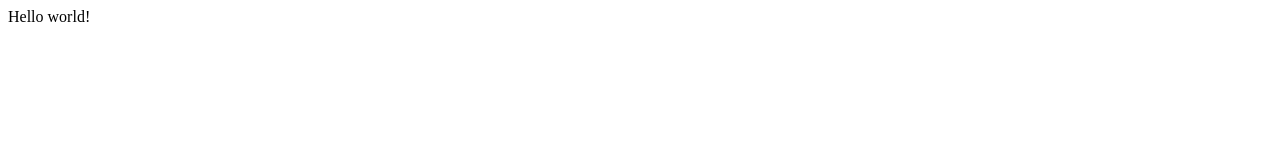
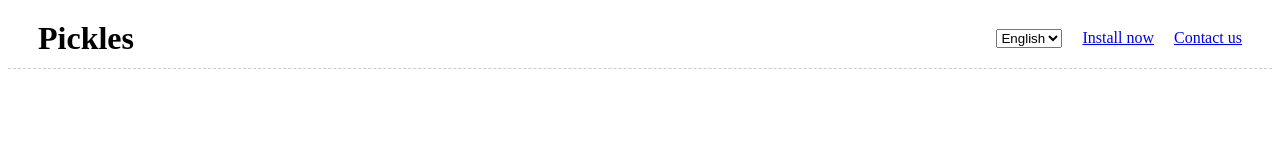
Before and after one commit to ndjndj/pickles-homepage, a Gatsby site: page / in a window 1280 px wide. Built offline with nearby package versions, Linux system fonts and the light colour scheme; Gatsby itself is replaced by a stand-in of ours.

Commit message:
inplement header

```diff
--- /dev/null
+++ b/src/components/header.js
@@ -0,0 +1,27 @@
+import React from 'react';
+import { Link } from 'gatsby';
+import '../styles/header.css';
+
+export default function Header() {
+    return (
+        <header className="header">
+            <h1>Pickles</h1>
+            <nav>
+                <ul id="header-list">
+                    <li>
+                        <select name="lang">
+                            <option value="en">English</option>
+                            <option value="ja">日本語</option>
+                        </select>
+                    </li>
+                    <li>
+                        <Link to="/">Install now</Link>
+                    </li>
+                    <li>
+                        <Link to="/">Contact us</Link>
+                    </li>
+                </ul>
+            </nav>
+        </header>
+    );
+}
--- a/src/pages/index.js
+++ b/src/pages/index.js
@@ -1,5 +1,6 @@
-import React from "react"
+import React from 'react';
+import Header from '../components/header';
 
 export default function Home() {
-  return <div>Hello world!</div>
+  return <Header />
 }
--- /dev/null
+++ b/src/styles/header.css
@@ -0,0 +1,30 @@
+.header {
+    background-color: #FFFFFF;
+}
+
+#header-list {
+    list-style: none;
+}
+
+.header {
+    padding: 0 30px;
+    display: flex;
+    height: 60px;
+    border-bottom: dashed 1px #CCCCCC;
+    align-items: center;
+    position: sticky;
+    top: 0;
+    left: 0;
+}
+
+.header nav {
+    margin-left: auto;
+}
+
+.header ul {
+    display: flex;
+}
+
+.header ul li {
+    margin-left: 20px;
+}
```
Also changed, not shown: gatsby-browser.js (added).
